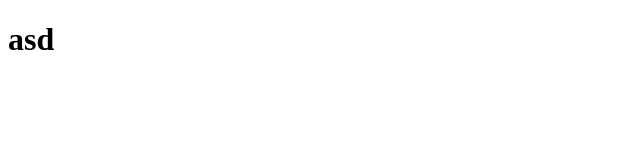
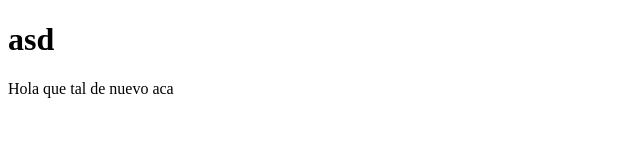
Before and after one commit to LL4sK1/RepositorioHenry, a plain HTML site: page index.html in a window 1280 px wide. Shown: the whole page, without its empty margins (0-640 px from the left). Drawn offline with Linux system fonts and the light colour scheme.

Commit message:
update index.html

```diff
--- a/index.html
+++ b/index.html
@@ -5,5 +5,6 @@
     </head>
     <body>
         <h1>asd</h1>
+        <p> Hola que tal de nuevo aca</p>
     </body>
 </html>
```
